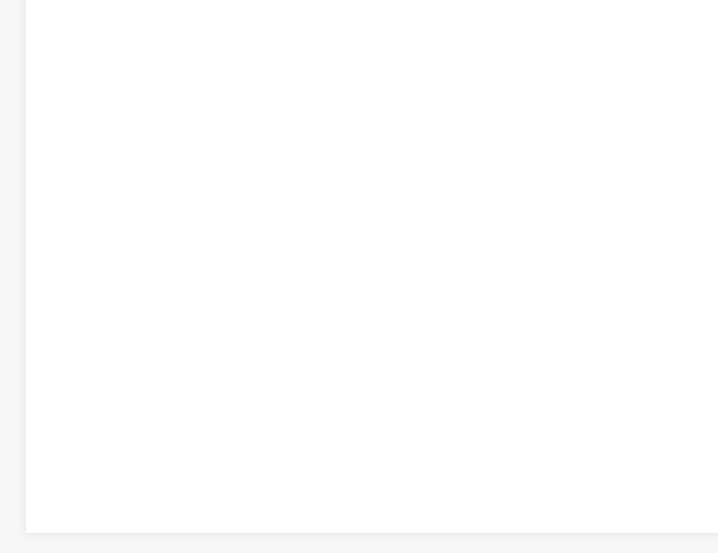
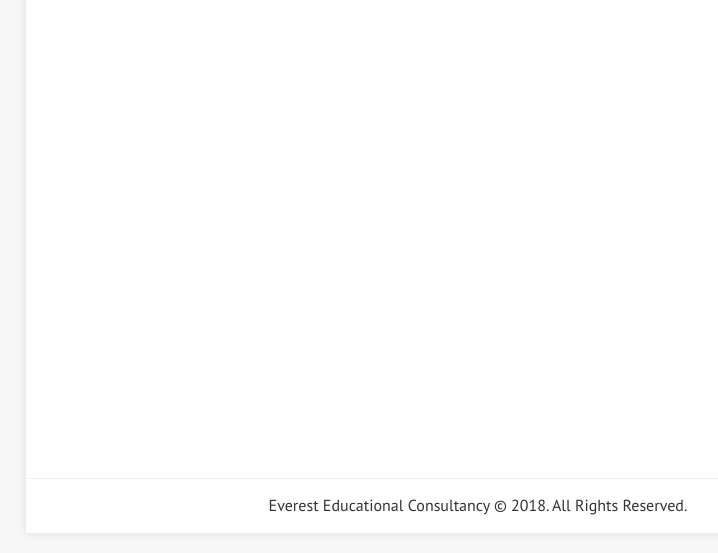
Before and after one commit to poudelmadhav/everest-consultancy, a plain HTML site: page index.html in a window 1280 px wide. Shown: the part 121-674 px from the top of the page, without its empty margins (162-880 px from the left). Drawn offline with Linux system fonts and the light colour scheme.

Commit message:
copyright text added

```diff
--- a/css/style.css
+++ b/css/style.css
@@ -56,8 +56,10 @@ body {
 	color: #333;
 }
 .content {
-
+	height: 481px;
+	border-bottom: 1px solid #eee;
 }
 .footer {
-
+	text-align: center;
+	height: 52px;
 }
--- a/index.html
+++ b/index.html
@@ -30,7 +30,7 @@
 
 		</div>
 		<div class="footer">
-
+			<p>Everest Educational Consultancy &copy; 2018. All Rights Reserved.</p>
 		</div>
 	</div>
 </body>
```
